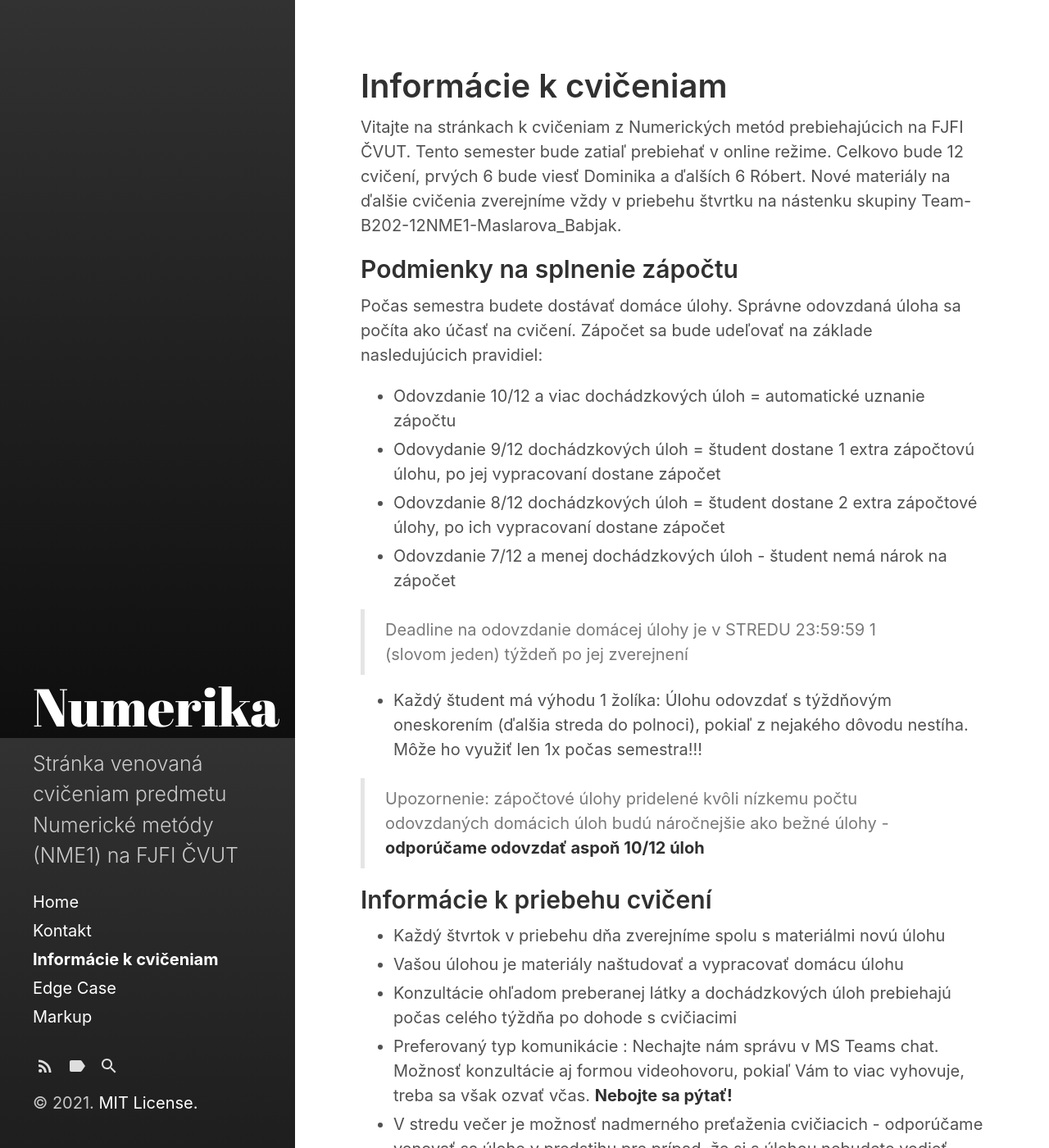
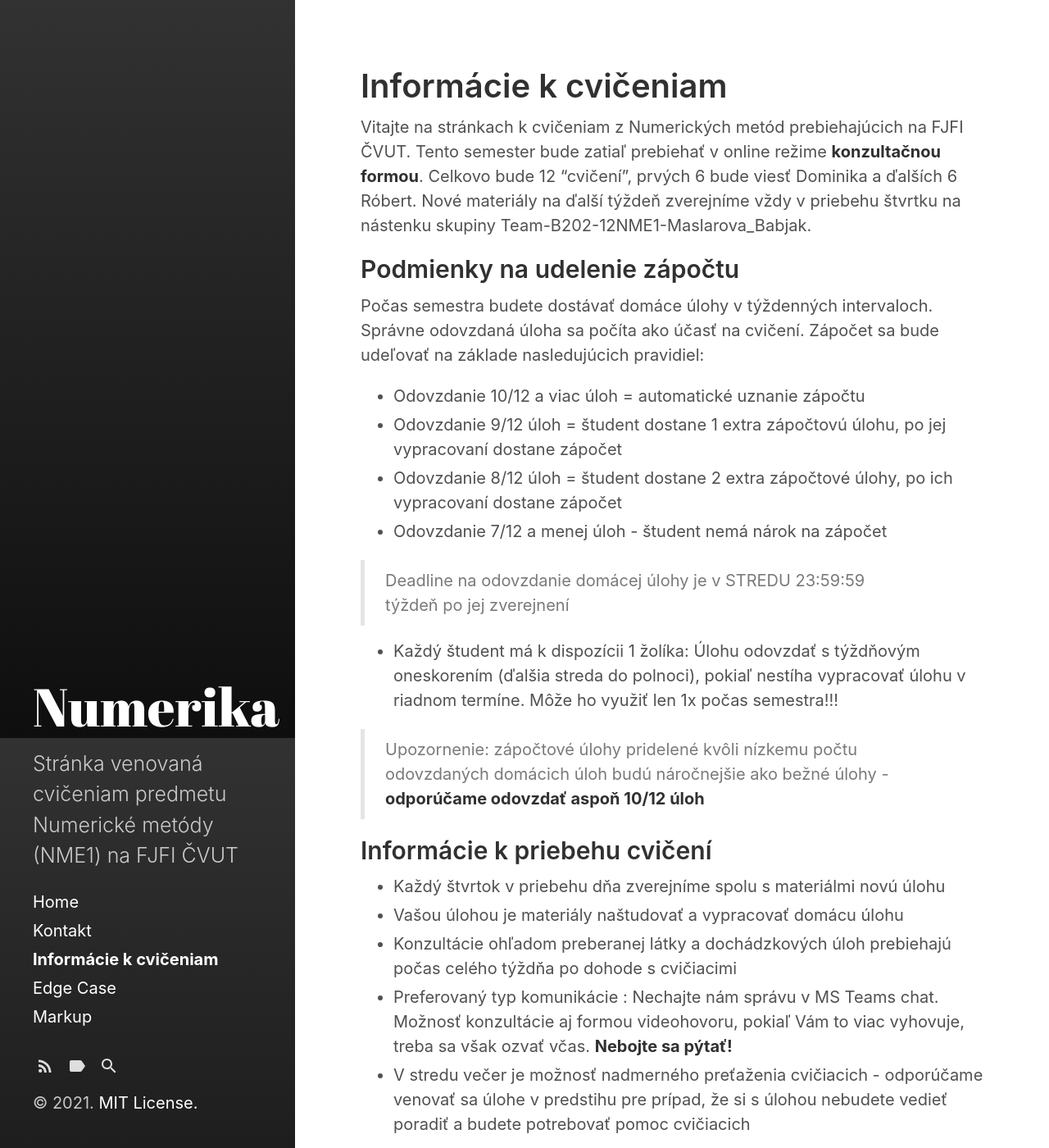
Before and after one commit to babjarob/babjarob-babjarob.github.io, a Jekyll site: the page built from info.md, in a window 1280 px wide and 1400 px high. Shown: the whole window at 82% size. Built offline with Jekyll 4.4.1, drawn with Linux system fonts in a browser that asks for light colours; some of the changed text lies outside the part shown.

Commit message:
intro minor changes

```diff
--- a/info.md
+++ b/info.md
@@ -5,27 +5,28 @@ sidebar_link: true
 ---
 
 Vitajte na stránkach k cvičeniam z Numerických metód prebiehajúcich na FJFI ČVUT. Tento
-semester bude zatiaľ prebiehať v online režime. Celkovo bude 12 cvičení, prvých 6 bude
-viesť Dominika a ďalších 6 Róbert. Nové materiály na ďalšie cvičenia zverejníme vždy
+semester bude zatiaľ prebiehať v online režime **konzultačnou formou**. Celkovo bude 12 "cvičení",
+prvých 6 bude viesť Dominika a ďalších 6 Róbert. Nové materiály na ďalší týždeň zverejníme vždy
 v priebehu štvrtku na nástenku skupiny Team-B202-12NME1-Maslarova_Babjak.
 
 
-## Podmienky na splnenie zápočtu
+## Podmienky na udelenie zápočtu
 
-Počas semestra budete dostávať domáce úlohy. Správne odovzdaná úloha sa počíta ako účasť
-na cvičení. Zápočet sa bude udeľovať na základe nasledujúcich pravidiel:
+Počas semestra budete dostávať domáce úlohy v týždenných intervaloch. Správne
+odovzdaná úloha sa počíta ako účasť na cvičení. Zápočet sa bude udeľovať na základe
+nasledujúcich pravidiel:
 
- * Odovzdanie 10/12 a viac dochádzkových úloh = automatické uznanie zápočtu
- * Odovydanie 9/12 dochádzkových úloh = študent dostane 1 extra zápočtovú úlohu,
+ * Odovzdanie 10/12 a viac úloh = automatické uznanie zápočtu
+ * Odovzdanie 9/12 úloh = študent dostane 1 extra zápočtovú úlohu,
    po jej vypracovaní dostane zápočet
- * Odovzdanie 8/12 dochádzkových úloh = študent dostane 2 extra zápočtové úlohy,
+ * Odovzdanie 8/12 úloh = študent dostane 2 extra zápočtové úlohy,
    po ich vypracovaní dostane zápočet
- * Odovzdanie 7/12 a menej dochádzkových úloh - študent nemá nárok na zápočet
+ * Odovzdanie 7/12 a menej úloh - študent nemá nárok na zápočet
 
-> Deadline na odovzdanie domácej úlohy je v STREDU 23:59:59 1 (slovom jeden) týždeň po jej zverejnení
+> Deadline na odovzdanie domácej úlohy je v STREDU 23:59:59 týždeň po jej zverejnení
 
- * Každý študent má výhodu 1 žolíka: Úlohu odovzdať s týždňovým oneskorením
- (ďalšia streda do polnoci), pokiaľ z nejakého dôvodu nestíha. Môže ho využiť
+ * Každý študent má k dispozícii 1 žolíka: Úlohu odovzdať s týždňovým oneskorením
+ (ďalšia streda do polnoci), pokiaľ nestíha vypracovať úlohu v riadnom termíne. Môže ho využiť
  len 1x počas semestra!!!
 
 > Upozornenie: zápočtové úlohy pridelené kvôli nízkemu počtu odovzdaných domácich
```
Also changed, not shown: other parts of info.md (+5 -5 lines).
